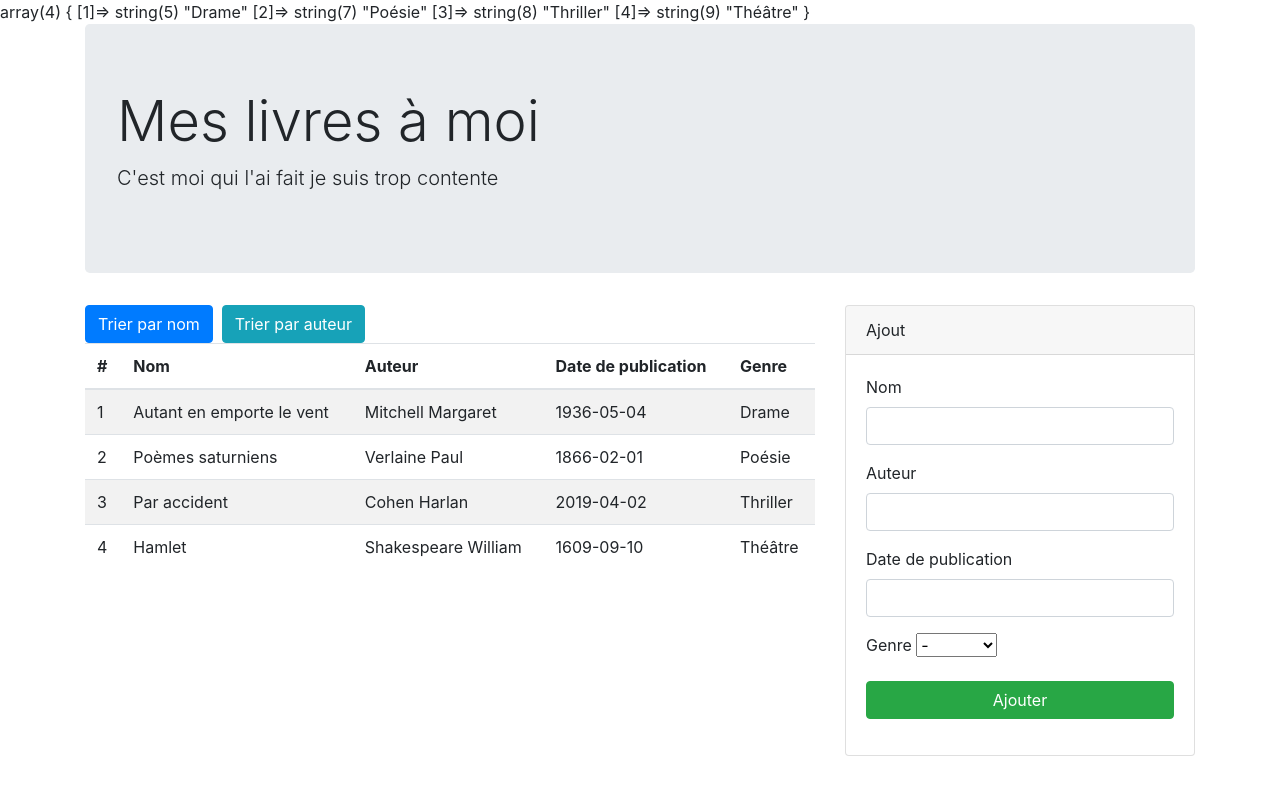
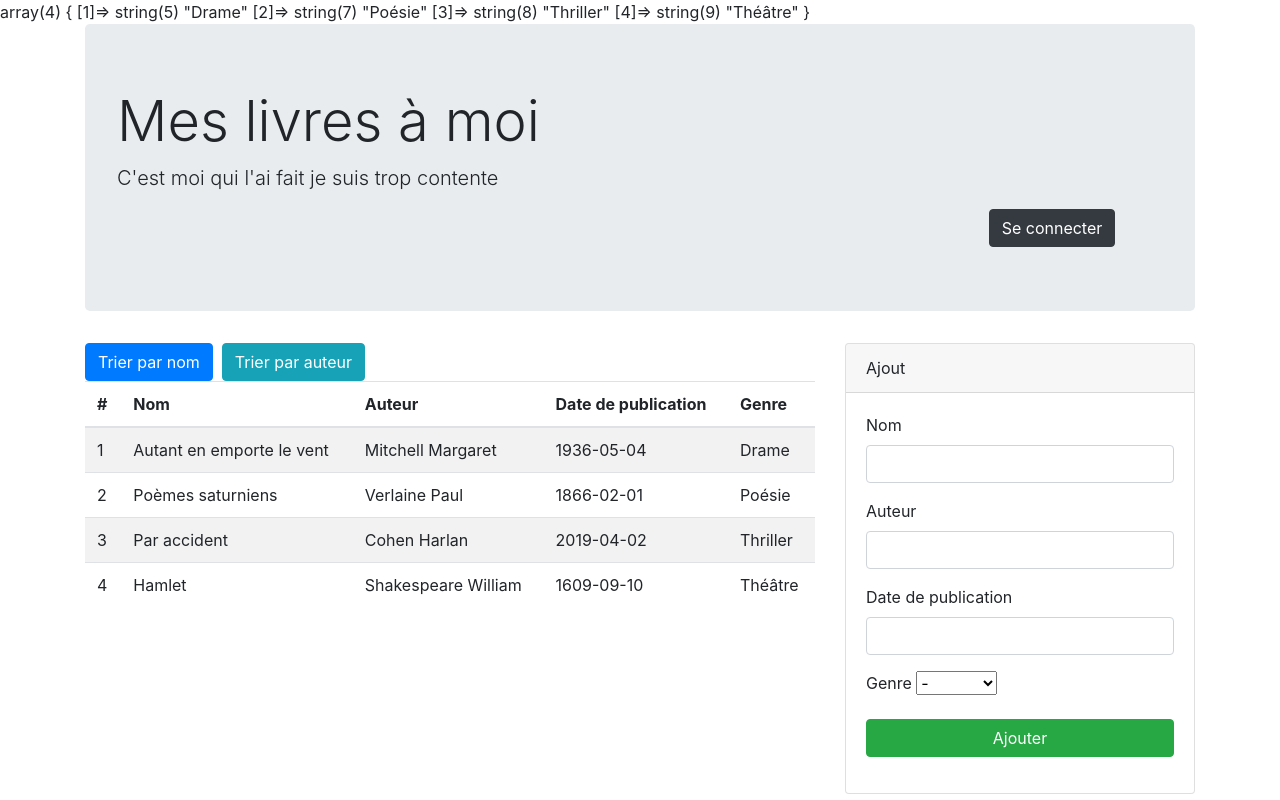
Before and after one commit to BTS-SIO-STMALO/exo-mabibliotheque-mathilderenversade, a PHP site: page / in a window 1280 px wide. Run offline with PHP 8.4, Linux system fonts and the light colour scheme; data comes from the database, SQL or seed files in the repository; some libraries are stand-ins or nearby versions.

Commit message:
add connexion bouton

```diff
--- a/view/book.php
+++ b/view/book.php
@@ -15,6 +15,7 @@
         <div class="jumbotron">
             <h1 class="display-4">Mes livres à moi</h1>
             <p class="lead">C'est moi qui l'ai fait je suis trop contente</p>
+            <a href="" class="btn btn-dark col-md-1.5 offset-md-10"> Se connecter</a>
         </div>
         <h1></h1>
         <div class="row">
```
